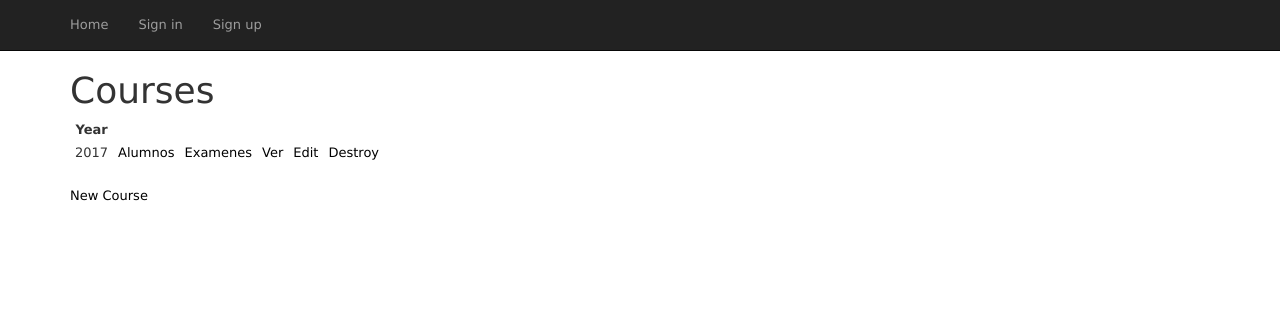
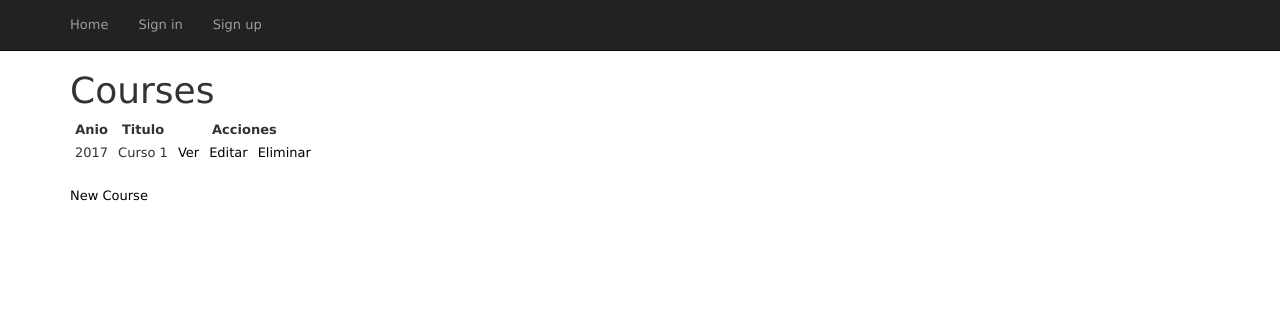
Before and after one commit to SebaRaimondi/ProyectoRuby, a Rails app: page /courses in a window 1280 px wide. Shown: the top 311 px of the page. Run offline with Rails 7, Linux system fonts and the light colour scheme; data comes from the database, SQL or seed files in the repository; both versions use the stored data as it was after the commit; style sheets or scripts are compiled from the project's sources; some libraries are stand-ins or nearby versions.

Commit message:
Course added title

```diff
--- a/app/views/courses/index.html.erb
+++ b/app/views/courses/index.html.erb
@@ -5,8 +5,9 @@
 <table>
     <thead>
         <tr>
-            <th>Year</th>
-            <th colspan="3"></th>
+            <th>Anio</th>
+            <th>Titulo</th>
+            <th colspan="3">Acciones</th>
         </tr>
     </thead>
 
@@ -14,11 +15,10 @@
         <% @courses.each do |course| %>
             <tr>
                 <td><%= course.year %></td>
-                <td><%= link_to 'Alumnos', course_students_path(course) %></td>
-                <td><%= link_to 'Examenes', course_exams_path(course) %></td>
+                <td><%= course.title %></td>
                 <td><%= link_to 'Ver', course_path(course) %></td>
-                <td><%= link_to 'Edit', edit_course_path(course) %></td>
-                <td><%= link_to 'Destroy', course, method: :delete, data: { confirm: 'Are you sure?' } %></td>
+                <td><%= link_to 'Editar', edit_course_path(course) %></td>
+                <td><%= link_to 'Eliminar', course, method: :delete, data: { confirm: 'Are you sure?' } %></td>
             </tr>
         <% end %>
     </tbody>
--- /dev/null
+++ b/db/migrate/20171218185552_add_title_to_course.rb
@@ -0,0 +1,5 @@
+class AddTitleToCourse < ActiveRecord::Migration[5.1]
+  def change
+    add_column :courses, :title, :string
+  end
+end
```
Also changed, not shown: app/views/courses/_form.html.erb (+7 -1 lines), db/development.sqlite3, db/schema.rb, 2 other files.
